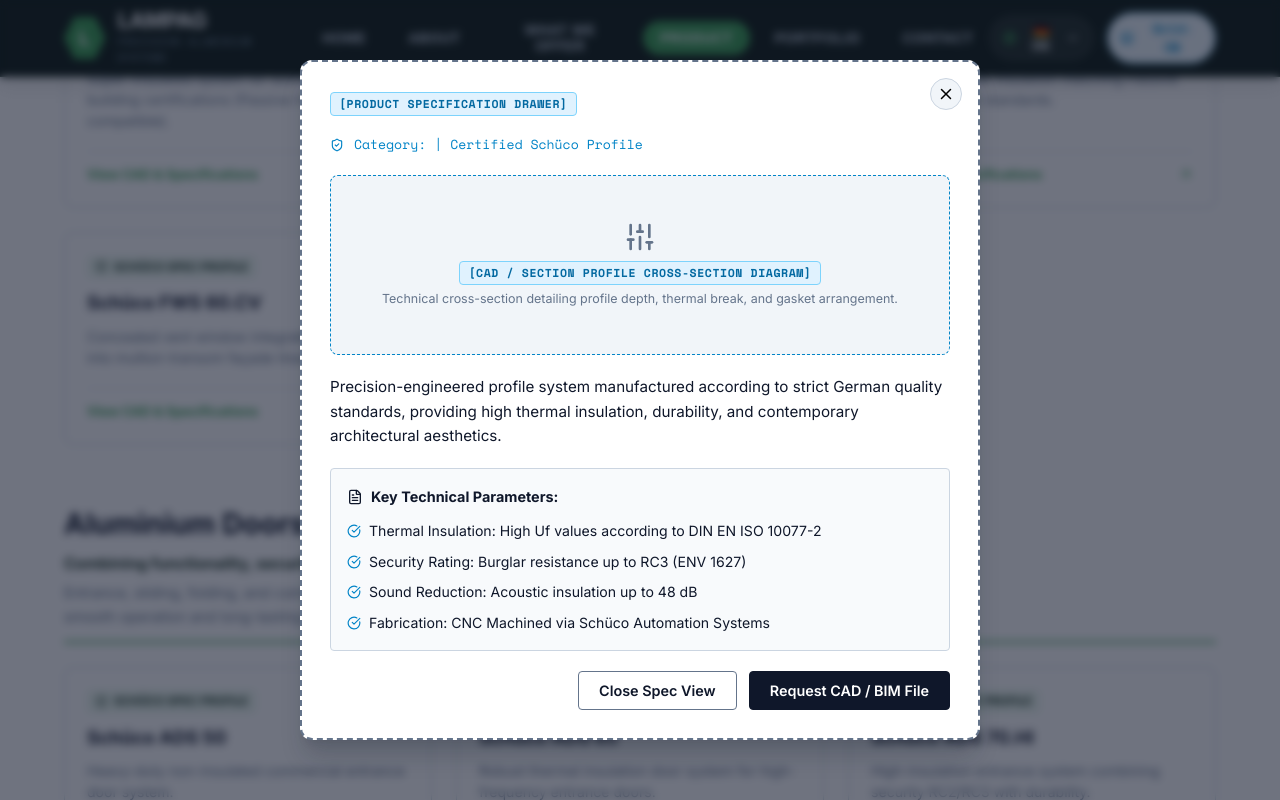
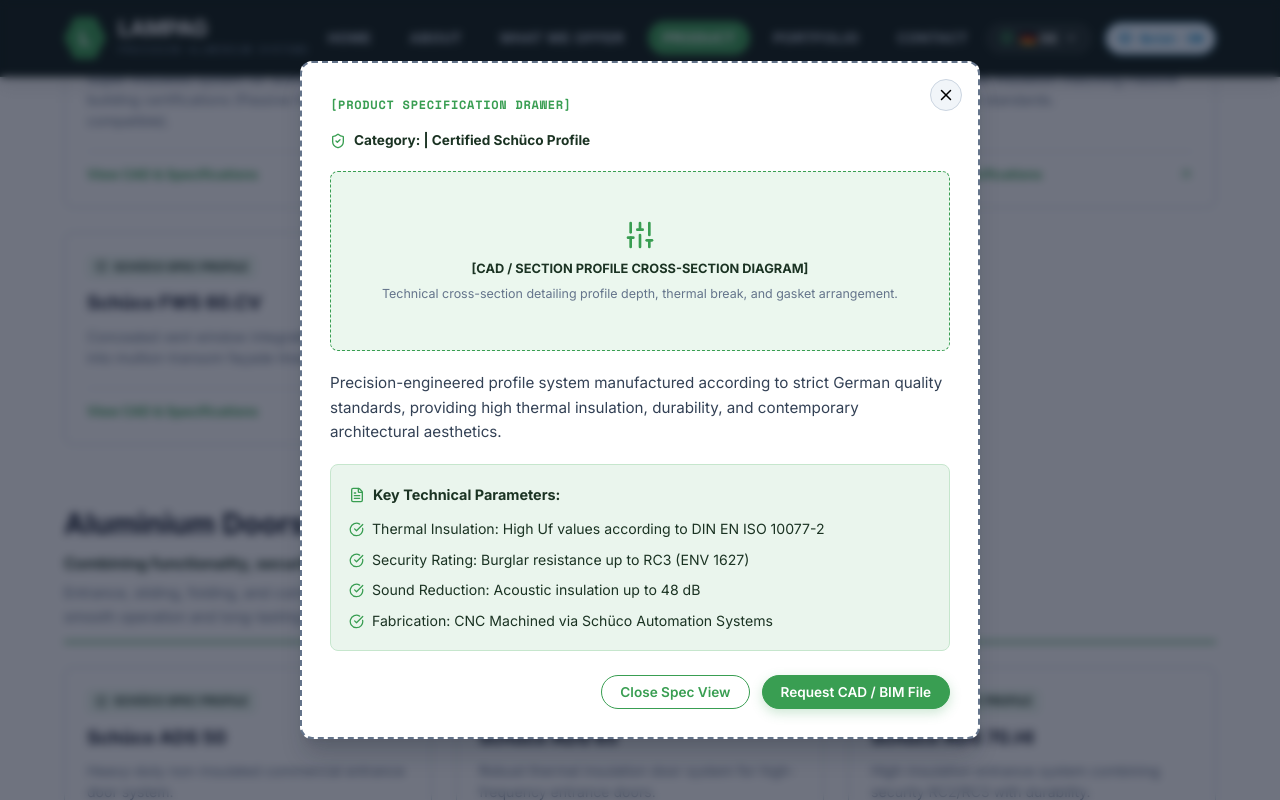
Before and after one commit to doni-wahyudi/lampag_revamp, a React (Vite) app: page / in a window 1280 px wide. Both pictures are taken after a click on the element 797 px from the left and 1492 px from the top of the page. Shown: the part 1092-1892 px from the top of the page. Built offline with nearby package versions, Linux system fonts and the light colour scheme.

Commit message:
Fix text wrap protections and update modal dialogs to Lampag green theme

```diff
--- a/src/components/ProductModal.jsx
+++ b/src/components/ProductModal.jsx
@@ -11,30 +11,41 @@
           <X size={18} />
         </button>
 
-        <div className="wf-tag" style={{ marginBottom: '12px' }}>
+        <span style={{
+          fontSize: '0.75rem',
+          fontFamily: 'var(--font-mono)',
+          fontWeight: 700,
+          color: 'var(--lampag-green)',
+          letterSpacing: '0.06em',
+          textTransform: 'uppercase',
+          marginBottom: '10px',
+          display: 'inline-block'
+        }}>
           [PRODUCT SPECIFICATION DRAWER]
-        </div>
+        </span>
 
-        <h3 style={{ fontSize: '1.5rem', fontWeight: 800, marginBottom: '6px', color: 'var(--text-main)' }}>
+        <h3 style={{ fontSize: '1.6rem', fontWeight: 800, marginBottom: '6px', color: 'var(--text-main)' }}>
           {product.name}
         </h3>
 
         <div style={{
           display: 'flex',
           alignItems: 'center',
-          gap: '10px',
-          color: 'var(--blueprint-blue)',
-          fontFamily: 'var(--font-mono)',
-          fontSize: '0.82rem',
+          gap: '8px',
+          color: 'var(--lampag-green-dark)',
+          fontWeight: 700,
+          fontSize: '0.85rem',
           marginBottom: '20px'
         }}>
-          <ShieldCheck size={14} /> Category: {product.category} | Certified Schüco Profile
+          <ShieldCheck size={16} color="var(--lampag-green)" /> Category: {product.category} | Certified Schüco Profile
         </div>
 
         {/* Wireframe Diagram Placeholder */}
-        <div className="wf-box" style={{
+        <div style={{
           height: '180px',
-          backgroundColor: 'var(--bg-subtle)',
+          backgroundColor: 'var(--lampag-green-subtle)',
+          borderRadius: 'var(--radius-md)',
+          border: '1px dashed var(--lampag-green)',
           display: 'flex',
           flexDirection: 'column',
           alignItems: 'center',
@@ -43,49 +54,51 @@
           padding: '16px',
           textAlign: 'center'
         }}>
-          <Sliders size={32} color="var(--border-strong)" style={{ marginBottom: '8px' }} />
-          <div className="wf-tag">[CAD / SECTION PROFILE CROSS-SECTION DIAGRAM]</div>
-          <span style={{ fontSize: '0.78rem', color: 'var(--text-muted)', marginTop: '4px' }}>
+          <Sliders size={32} color="var(--lampag-green)" style={{ marginBottom: '8px' }} />
+          <div style={{ fontSize: '0.8rem', fontWeight: 700, color: 'var(--lampag-green-dark)' }}>
+            [CAD / SECTION PROFILE CROSS-SECTION DIAGRAM]
+          </div>
+          <span style={{ fontSize: '0.78rem', color: '#64748b', marginTop: '4px' }}>
             Technical cross-section detailing profile depth, thermal break, and gasket arrangement.
           </span>
         </div>
 
-        <p style={{ fontSize: '0.95rem', color: 'var(--text-main)', lineHeight: 1.6, marginBottom: '20px' }}>
+        <p style={{ fontSize: '0.95rem', color: '#334155', lineHeight: 1.6, marginBottom: '20px' }}>
           {product.description || "Precision-engineered profile system manufactured according to strict German quality standards, providing high thermal insulation, durability, and contemporary architectural aesthetics."}
         </p>
 
         {/* Technical Specs List */}
         <div style={{
-          border: '1px solid var(--border-dim)',
-          borderRadius: 'var(--radius-sm)',
-          padding: '16px',
-          backgroundColor: 'var(--bg-primary)',
-          marginBottom: '20px'
+          border: '1px solid #c6e6cd',
+          borderRadius: 'var(--radius-md)',
+          padding: '18px',
+          backgroundColor: '#eaf5ed',
+          marginBottom: '24px'
         }}>
-          <h4 style={{ fontSize: '0.9rem', fontWeight: 700, marginBottom: '12px', display: 'flex', alignItems: 'center', gap: '8px' }}>
-            <FileText size={16} /> Key Technical Parameters:
+          <h4 style={{ fontSize: '0.9rem', fontWeight: 800, marginBottom: '12px', display: 'flex', alignItems: 'center', gap: '8px', color: 'var(--lampag-green-dark)' }}>
+            <FileText size={16} color="var(--lampag-green)" /> Key Technical Parameters:
           </h4>
-          <ul style={{ listStyle: 'none', display: 'flex', flexDirection: 'column', gap: '8px', fontSize: '0.88rem' }}>
+          <ul style={{ listStyle: 'none', display: 'flex', flexDirection: 'column', gap: '8px', fontSize: '0.88rem', color: '#1b3323' }}>
             <li style={{ display: 'flex', alignItems: 'center', gap: '8px' }}>
-              <CheckCircle size={14} color="var(--blueprint-blue)" /> Thermal Insulation: High Uf values according to DIN EN ISO 10077-2
+              <CheckCircle size={15} color="var(--lampag-green)" /> Thermal Insulation: High Uf values according to DIN EN ISO 10077-2
             </li>
             <li style={{ display: 'flex', alignItems: 'center', gap: '8px' }}>
-              <CheckCircle size={14} color="var(--blueprint-blue)" /> Security Rating: Burglar resistance up to RC3 (ENV 1627)
+              <CheckCircle size={15} color="var(--lampag-green)" /> Security Rating: Burglar resistance up to RC3 (ENV 1627)
             </li>
             <li style={{ display: 'flex', alignItems: 'center', gap: '8px' }}>
-              <CheckCircle size={14} color="var(--blueprint-blue)" /> Sound Reduction: Acoustic insulation up to 48 dB
+              <CheckCircle size={15} color="var(--lampag-green)" /> Sound Reduction: Acoustic insulation up to 48 dB
             </li>
             <li style={{ display: 'flex', alignItems: 'center', gap: '8px' }}>
-              <CheckCircle size={14} color="var(--blueprint-blue)" /> Fabrication: CNC Machined via Schüco Automation Systems
+              <CheckCircle size={15} color="var(--lampag-green)" /> Fabrication: CNC Machined via Schüco Automation Systems
             </li>
           </ul>
         </div>
 
         <div style={{ display: 'flex', justifyContent: 'flex-end', gap: '12px' }}>
-          <button className="btn btn-outline" onClick={onClose}>
+          <button className="btn-pill-green-outline" onClick={onClose} style={{ padding: '8px 18px', fontSize: '0.85rem' }}>
             Close Spec View
           </button>
-          <button className="btn btn-primary" onClick={() => { alert(`Inquiry initiated for ${product.name}`); onClose(); }}>
+          <button className="btn-pill-green" onClick={() => { alert(`Inquiry initiated for ${product.name}`); onClose(); }} style={{ padding: '8px 18px', fontSize: '0.85rem' }}>
             Request CAD / BIM File
           </button>
         </div>
--- a/src/components/ProjectModal.jsx
+++ b/src/components/ProjectModal.jsx
@@ -12,20 +12,29 @@
           <X size={18} />
         </button>
 
-        <div className="wf-tag" style={{ marginBottom: '12px' }}>
+        <span style={{
+          fontSize: '0.75rem',
+          fontFamily: 'var(--font-mono)',
+          fontWeight: 700,
+          color: 'var(--lampag-green)',
+          letterSpacing: '0.06em',
+          textTransform: 'uppercase',
+          marginBottom: '10px',
+          display: 'inline-block'
+        }}>
           [ARCHITECTURAL REFERENCE LIGHTBOX]
-        </div>
+        </span>
 
         <h3 style={{ fontSize: '1.6rem', fontWeight: 800, color: 'var(--text-main)', marginBottom: '8px' }}>
           {project.title}
         </h3>
 
-        <div style={{ display: 'flex', flexWrap: 'wrap', gap: '16px', fontSize: '0.85rem', color: 'var(--text-muted)', marginBottom: '20px' }}>
-          <div style={{ display: 'flex', alignItems: 'center', gap: '4px' }}>
-            <MapPin size={14} color="var(--border-strong)" /> <strong>Location:</strong> {project.location}
+        <div style={{ display: 'flex', flexWrap: 'wrap', gap: '16px', fontSize: '0.85rem', color: '#64748b', marginBottom: '20px' }}>
+          <div style={{ display: 'flex', alignItems: 'center', gap: '6px' }}>
+            <MapPin size={15} color="var(--lampag-green)" /> <strong>Location:</strong> {project.location}
           </div>
-          <div style={{ display: 'flex', alignItems: 'center', gap: '4px' }}>
-            <Building size={14} color="var(--border-strong)" /> <strong>Sector:</strong> {project.sector}
+          <div style={{ display: 'flex', alignItems: 'center', gap: '6px' }}>
+            <Building size={15} color="var(--lampag-green)" /> <strong>Sector:</strong> {project.sector}
           </div>
         </div>
 
@@ -39,31 +48,31 @@
         />
 
         <div style={{ margin: '20px 0' }}>
-          <h4 style={{ fontSize: '0.95rem', fontWeight: 700, marginBottom: '8px', display: 'flex', alignItems: 'center', gap: '6px' }}>
-            <Layers size={16} /> Engineering Summary:
+          <h4 style={{ fontSize: '0.95rem', fontWeight: 800, marginBottom: '8px', display: 'flex', alignItems: 'center', gap: '6px', color: 'var(--text-main)' }}>
+            <Layers size={16} color="var(--lampag-green)" /> Engineering Summary:
           </h4>
-          <p style={{ fontSize: '0.95rem', color: 'var(--text-main)', lineHeight: 1.6 }}>
+          <p style={{ fontSize: '0.95rem', color: '#334155', lineHeight: 1.6 }}>
             {project.summary}
           </p>
         </div>
 
         <div style={{
-          backgroundColor: 'var(--bg-subtle)',
+          backgroundColor: '#eaf5ed',
           padding: '16px',
-          borderRadius: 'var(--radius-sm)',
-          border: '1px dashed var(--border-strong)',
+          borderRadius: 'var(--radius-md)',
+          border: '1px solid #c6e6cd',
           marginBottom: '20px'
         }}>
-          <div style={{ fontSize: '0.82rem', fontFamily: 'var(--font-mono)', fontWeight: 700, color: 'var(--text-muted)', textTransform: 'uppercase', marginBottom: '6px', display: 'flex', alignItems: 'center', gap: '6px' }}>
-            <Wrench size={14} /> Systems & Profiles Deployed:
+          <div style={{ fontSize: '0.8rem', fontFamily: 'var(--font-mono)', fontWeight: 700, color: 'var(--lampag-green-dark)', textTransform: 'uppercase', marginBottom: '6px', display: 'flex', alignItems: 'center', gap: '6px' }}>
+            <Wrench size={14} color="var(--lampag-green)" /> Systems & Profiles Deployed:
           </div>
-          <div style={{ fontSize: '0.92rem', fontWeight: 600, color: 'var(--blueprint-blue)' }}>
+          <div style={{ fontSize: '0.92rem', fontWeight: 700, color: 'var(--lampag-green-dark)' }}>
             {project.systems}
           </div>
         </div>
 
         <div style={{ display: 'flex', justifyContent: 'flex-end' }}>
-          <button className="btn btn-primary" onClick={onClose}>
+          <button className="btn-pill-green" onClick={onClose} style={{ padding: '8px 18px', fontSize: '0.85rem' }}>
             Close Portfolio View
           </button>
         </div>
--- a/src/index.css
+++ b/src/index.css
@@ -125,6 +125,7 @@
   transition: all 0.15s ease;
   border: 1.5px solid transparent;
   text-decoration: none;
+  white-space: nowrap;
 }
 
 /* Green Pill Buttons (As per wireframe PDF) */
@@ -144,6 +145,8 @@
   cursor: pointer;
   transition: all 0.2s ease;
   box-shadow: 0 4px 12px rgba(57, 158, 82, 0.25);
+  white-space: nowrap;
+  max-width: 100%;
 }
 
 .btn-pill-green:hover {
@@ -167,6 +170,8 @@
   border: 1.5px solid var(--lampag-green);
   cursor: pointer;
   transition: all 0.2s ease;
+  white-space: nowrap;
+  max-width: 100%;
 }
 
 .btn-pill-green-outline:hover {
@@ -178,6 +183,7 @@
   background-color: var(--text-main);
   color: #ffffff;
   border-color: var(--text-main);
+  white-space: nowrap;
 }
 
 .btn-primary:hover {
@@ -189,6 +195,7 @@
   background-color: transparent;
   color: var(--text-main);
   border-color: var(--border-strong);
+  white-space: nowrap;
 }
 
 .btn-outline:hover {
@@ -202,6 +209,7 @@
   border: 1.5px solid var(--blueprint-blue);
   font-family: var(--font-mono);
   font-size: 0.8rem;
+  white-space: nowrap;
 }
 
 .btn-blueprint:hover {
@@ -214,7 +222,7 @@
   background: transparent;
   border: 1px solid transparent;
   border-radius: var(--radius-pill);
-  padding: 8px 16px;
+  padding: 8px 14px;
   font-size: 0.88rem;
   font-weight: 600;
   color: var(--text-muted);
@@ -222,6 +230,7 @@
   transition: all 0.2s ease;
   text-transform: uppercase;
   letter-spacing: 0.03em;
+  white-space: nowrap;
 }
 
 .nav-link-item:hover,
@@ -249,15 +258,16 @@
 .product-card-overlay {
   position: absolute;
   inset: 0;
-  background: rgba(15, 23, 42, 0.85);
+  background: rgba(15, 23, 42, 0.88);
   backdrop-filter: blur(4px);
   color: #ffffff;
-  padding: 24px;
+  padding: 20px;
   display: flex;
   flex-direction: column;
   justify-content: center;
   opacity: 0;
   transition: opacity 0.25s ease-in-out;
+  overflow-y: auto;
 }
 
 .product-card-container:hover .product-card-overlay {
```
